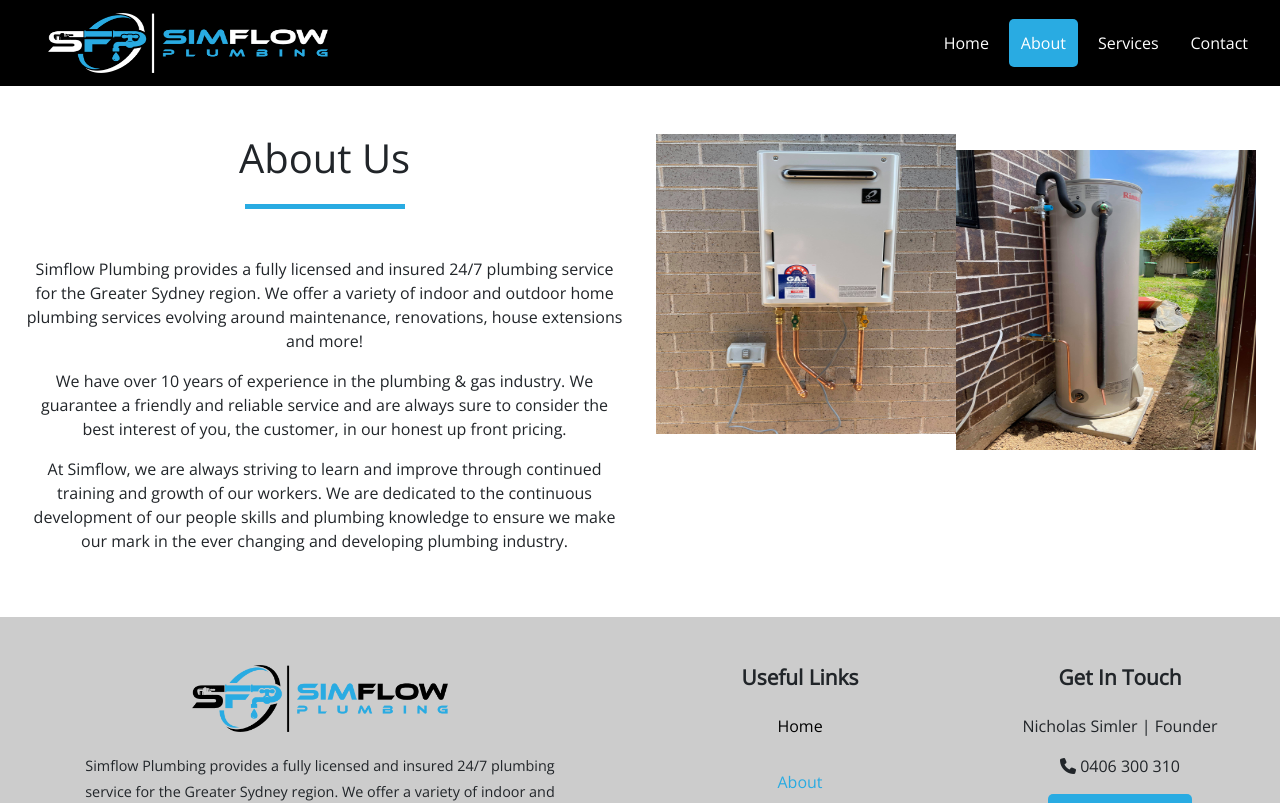
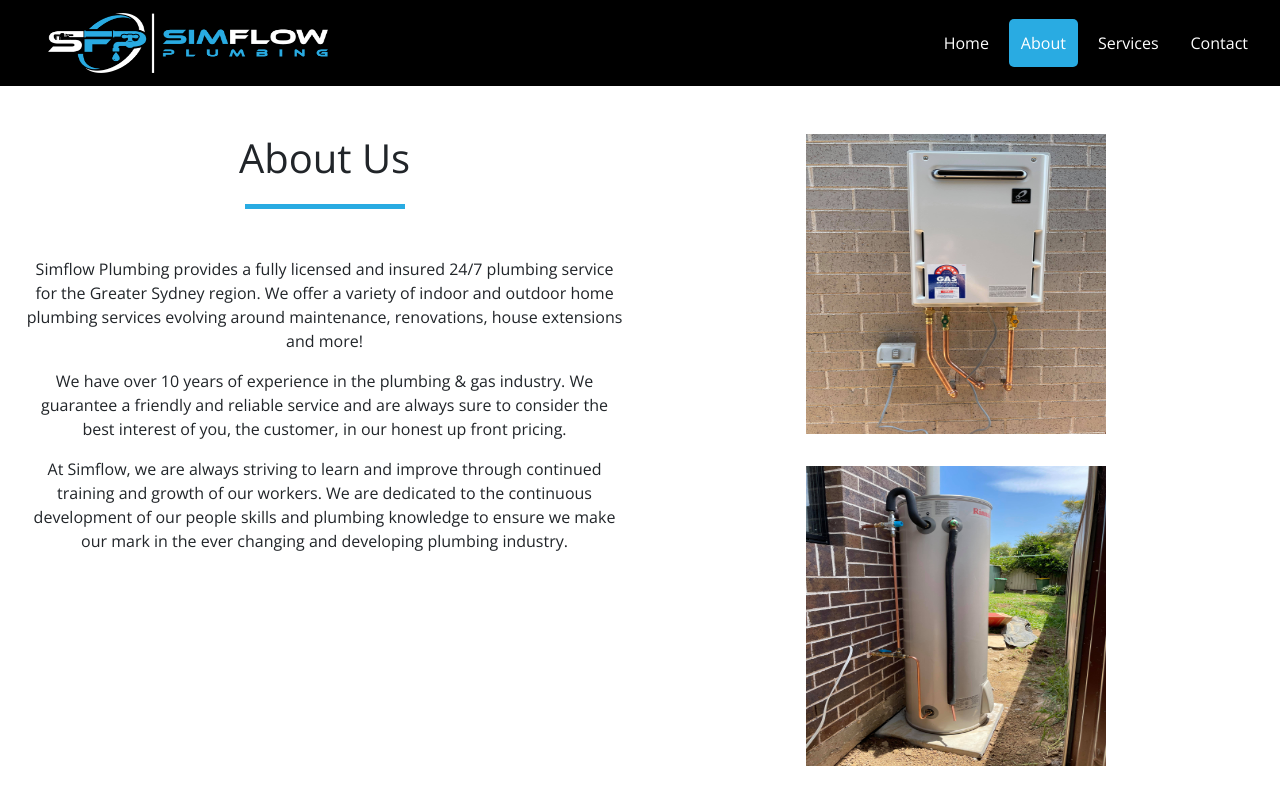
Before and after one commit to marcCodez/simflow-plumbing-react-website, a React (Create React App) app: page /about in a window 1280 px wide. Shown: the top 803 px of the page. Built offline with nearby package versions, Linux system fonts and the light colour scheme; the HTML template or start-up script is replaced by a standard one.

Commit message:
fixed about images

```diff
--- a/src/components/pages/About.js
+++ b/src/components/pages/About.js
@@ -19,7 +19,7 @@ function About() {
 <p >At Simflow, we are always striving to  learn and improve through continued training and growth of our workers. We are dedicated to the continuous development of our people skills and plumbing knowledge to ensure we make our mark in the ever changing and developing plumbing industry. </p>
 </div>
                     </Col>
-                    <Col xs={12} md={6}>
+                    <Col xs={12} md={6} className="d-flex flex-column align-items-center">
 
                 <img src="/images/work/p7.jpg" className="about-image" />
                 <img src="/images/work/p9.jpg" className="about-image-2" />
```
